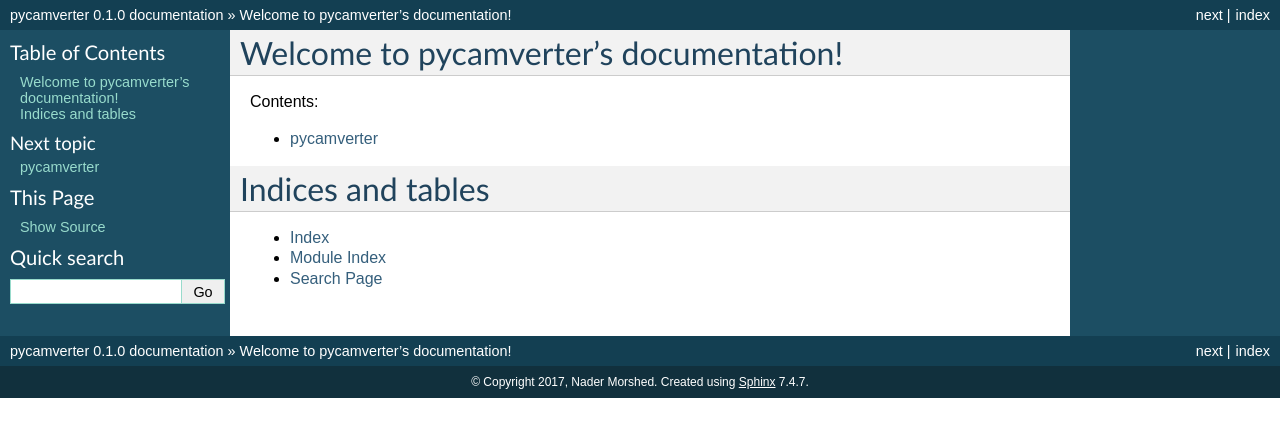
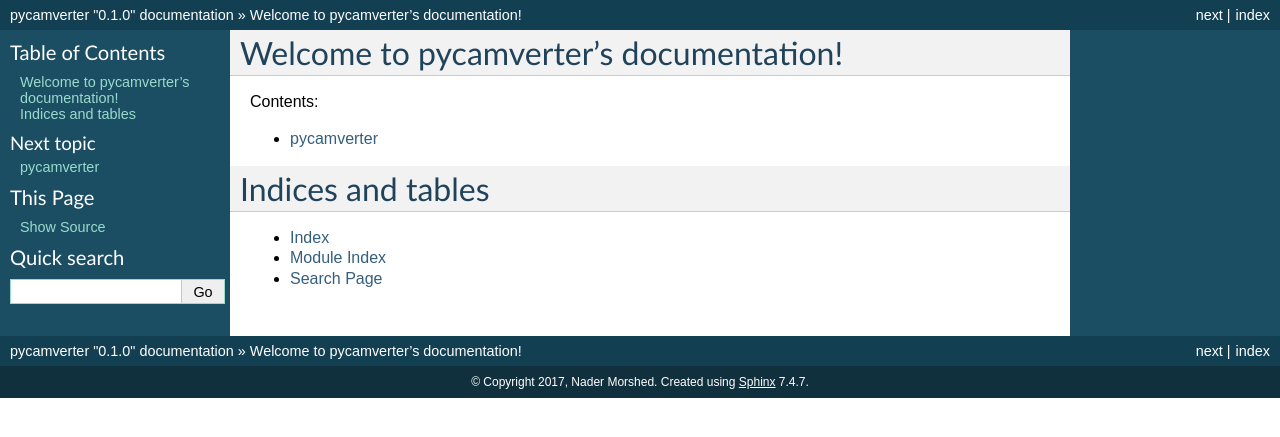
Before and after one commit to white-lab/pycamverter, a Sphinx documentation site: the page built from docs/index.rst, in a window 1280 px wide. Shown: the top 437 px of the page. Built offline with Sphinx 7.4.7, drawn with Linux system fonts in a browser that asks for light colours; pages that are not in the unit, such as notebooks, are missing from menus; some of the changed lines change nothing that is shown.

Commit message:
Fixed docs

```diff
--- a/docs/conf.py
+++ b/docs/conf.py
@@ -102,7 +102,7 @@
 version = [
     line.split("=", 1)[1][1:]
     for line in open(
-        os.path.join(THIS_DIR, "..", "pycamverter", "version.py")
+        os.path.join(THIS_DIR, "..", "pycamv", "version.py")
     )
     if line.startswith("__version__ =")
 ][0]
```
